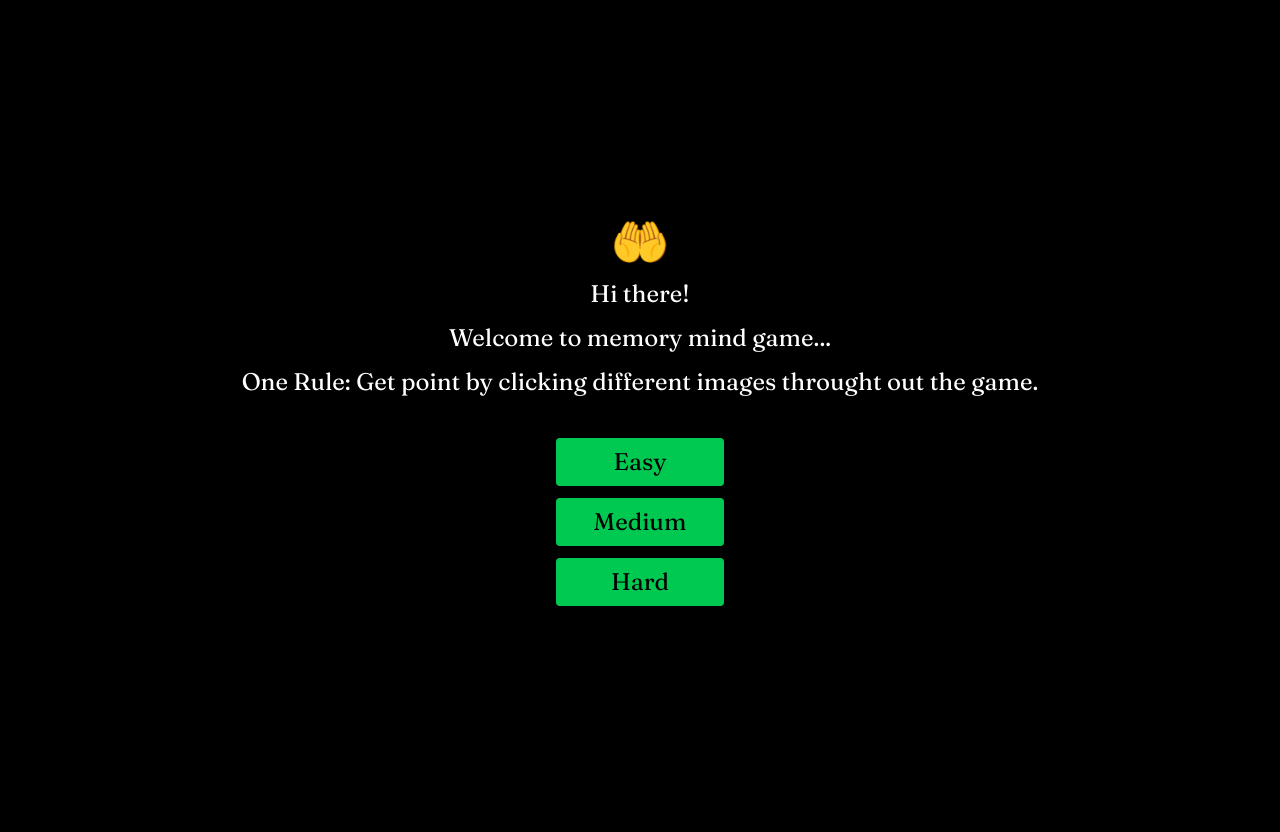
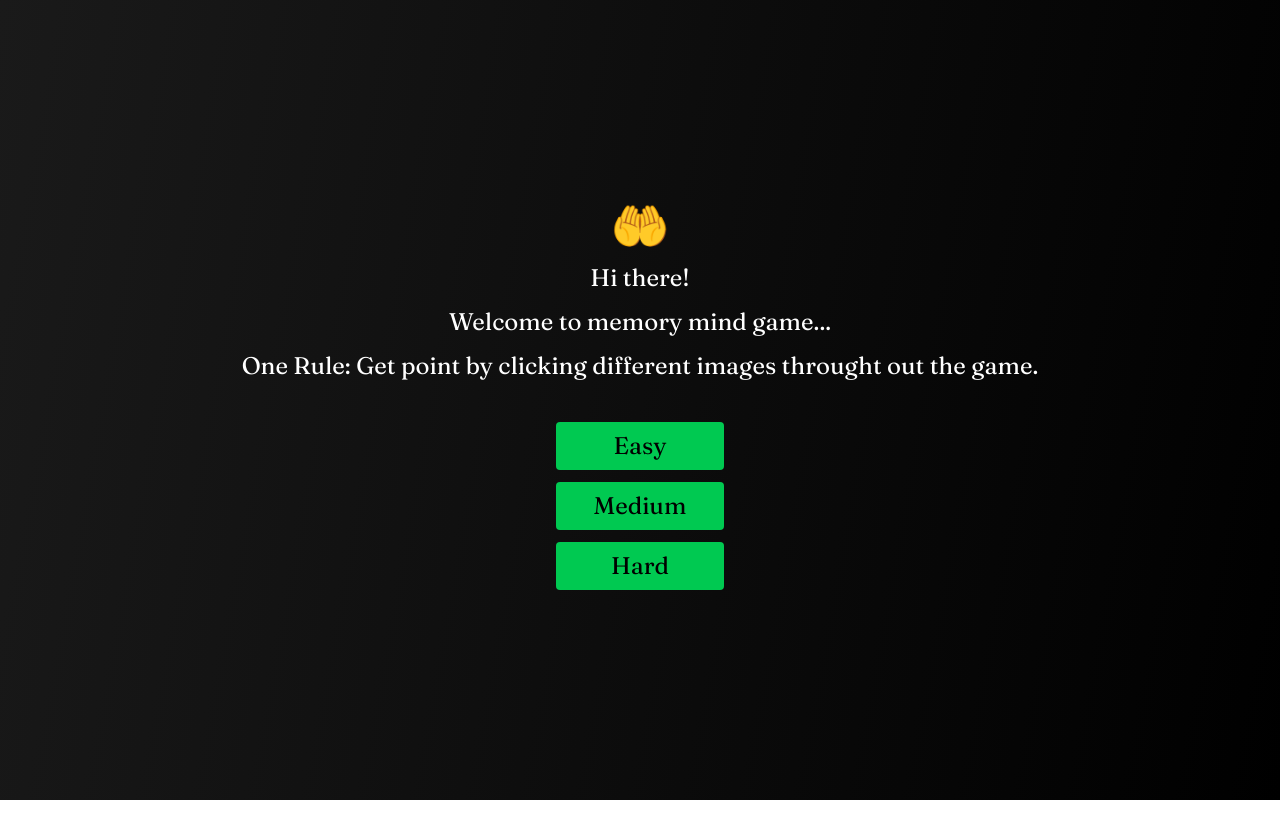
Before and after one commit to stebay454/memory-card-game, a React (Vite) app in the folder memory-card-game/: page / in a window 1280 px wide. After the commit the page ends 800 px from the top, so only its background shows below. Built offline with nearby package versions, Linux system fonts and the light colour scheme.

Commit message:
overflow container changed to static one.

```diff
--- a/memory-card-game/src/App.jsx
+++ b/memory-card-game/src/App.jsx
@@ -28,7 +28,7 @@ import Board from './components/Board.jsx';
         }
       }
    return(
-    <div className="w-full min-h-screen py-4 px-8 text-2xl text-center font-fraunces bg-[#000]" id="main-container">
+    <div className="w-full min-h-screen py-4 px-8 text-2xl text-center font-fraunces bg-linear-[100deg] from-[#1a1a1a] to-[#000] flex flex-col" id="main-container">
       {level == '' ? <WelcomePage levelEl={levelChoosed} /> : displayWin()}
     </div>
    );
--- a/memory-card-game/src/components/ResultDisplay.jsx
+++ b/memory-card-game/src/components/ResultDisplay.jsx
@@ -2,7 +2,7 @@ import LoseDisplay from './LoseDisplay.jsx';
 import WinDisplay from './WinDisplay.jsx';
 export default function ResultDisplay({hasWin, onClick}){
     return(
-        <div className="w-full h-screen flex flex-col justify-center items-center text-white">
+        <div className="w-full flex-1 flex flex-col justify-center items-center text-white">
          {hasWin == 'lose' ? <LoseDisplay /> : <WinDisplay />}
          <div className="px-9 py-2 mt-8 gap-3 flex">
             <button className="bg-green-500 transition ease duration-[0.5s] hover:bg-green-400 text-black py-2 px-4 rounded cursor-pointer" onClick={() => onClick('home')}>Go home</button>
--- a/memory-card-game/src/components/WelcomePage.jsx
+++ b/memory-card-game/src/components/WelcomePage.jsx
@@ -3,7 +3,7 @@ export default function WelcomePage({levelEl}){
    levelEl(e.target.name);
   }
   return(
-    <div className="w-full h-screen flex flex-col justify-center items-center text-white">
+    <div className="w-full flex-1 flex flex-col justify-center items-center text-white">
         <span className="text-5xl mb-3">🤲</span>
         <div className="flex flex-col gap-3">
         <p>Hi there!</p>
```
